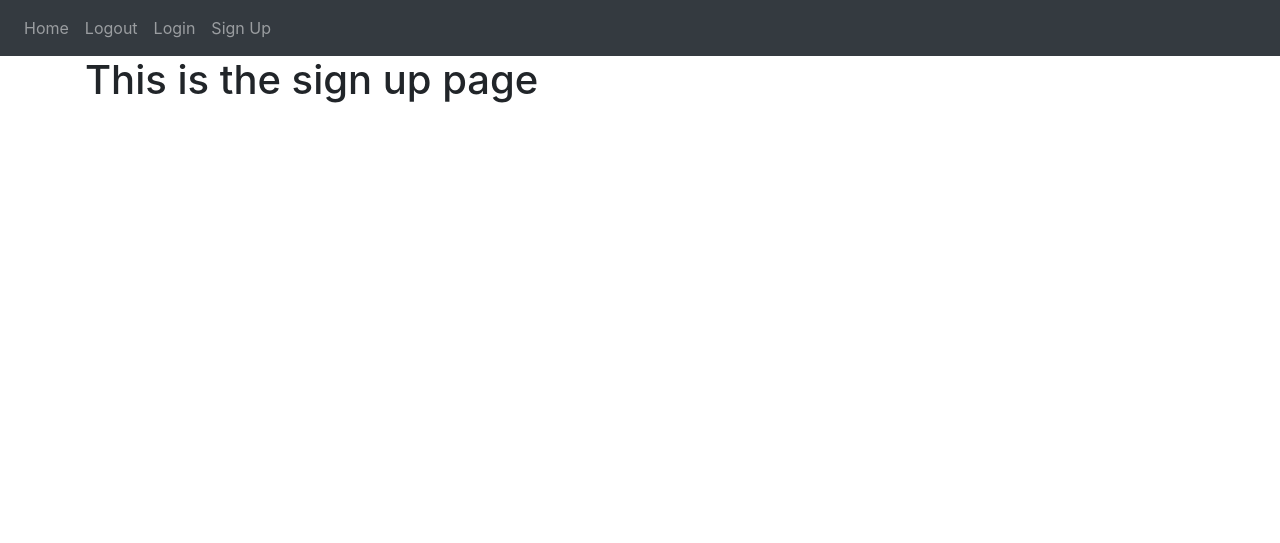
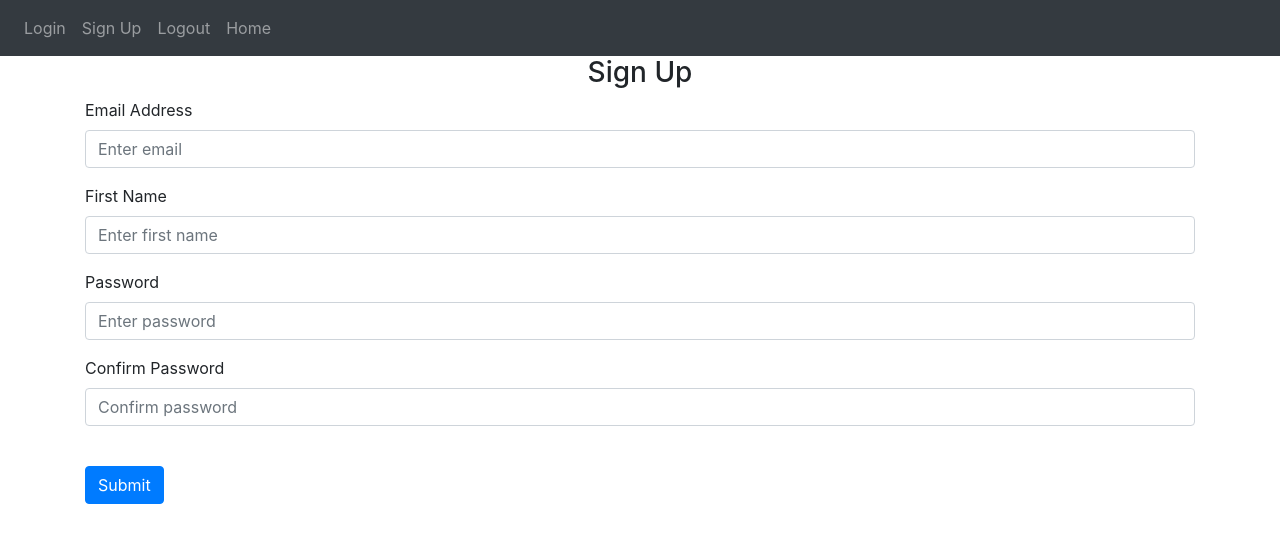
Before and after one commit to SaidNivek/notes-python-flask, a Flask app: page /sign-up in a window 1280 px wide. Shown: the top 543 px of the page. Run offline with Flask 2, Linux system fonts and the light colour scheme; some libraries are stand-ins or nearby versions.

Commit message:
Sign-Up page HTML complete

```diff
--- a/website/templates/base.html
+++ b/website/templates/base.html
@@ -33,10 +33,10 @@
       </button>
       <div class="collapse navbar-collapse" id="navbar">
         <div class="navbar-nav">
-          <a class="nav-item nav-link" id="home" href="/">Home</a>
-          <a class="nav-item nav-link" id="logout" href="/logout">Logout</a>
           <a class="nav-item nav-link" id="login" href="/login">Login</a>
           <a class="nav-item nav-link" id="signUp" href="/sign-up">Sign Up</a>
+          <a class="nav-item nav-link" id="logout" href="/logout">Logout</a>
+          <a class="nav-item nav-link" id="home" href="/">Home</a>
 
         </div>
       </div>
--- a/website/templates/sign_up.html
+++ b/website/templates/sign_up.html
@@ -1,6 +1,51 @@
-{% extends "base.html" %}
-{% block title %}Sign Up{% endblock %}
+{% extends "base.html" %} {% block title %}Sign Up{% endblock %} {% block
+content %}
+<form method="POST">
+    <h3 align="center">Sign Up</h3>
+    <div class="form-group">
+        <label for="email">Email Address</label>
+        <input
+            type="email"
+            class="form-control"
+            id="=email"
+            name="email"
+            placeholder="Enter email"
+        />
+    </div>
 
-{% block content %}
-<h1>This is the sign up page</h1>
+    <div class="form-group">
+        <label for="firstName">First Name</label>
+        <input
+            type="text"
+            class="form-control"
+            id="=firstName"
+            name="firstName"
+            placeholder="Enter first name"
+        />
+    </div>
+
+    <div class="form-group">
+        <label for="password1">Password</label>
+        <input
+            type="password"
+            class="form-control"
+            id="=password1"
+            name="password1"
+            placeholder="Enter password"
+        />
+    </div>
+
+    <div class="form-group">
+        <label for="password2">Confirm Password</label>
+        <input
+            type="password"
+            class="form-control"
+            id="=password2"
+            name="password2"
+            placeholder="Confirm password"
+        />
+    </div>
+    <br />
+    <button type="submit" class="btn btn-primary">Submit</button>
+</form>
 {% endblock %}
```
